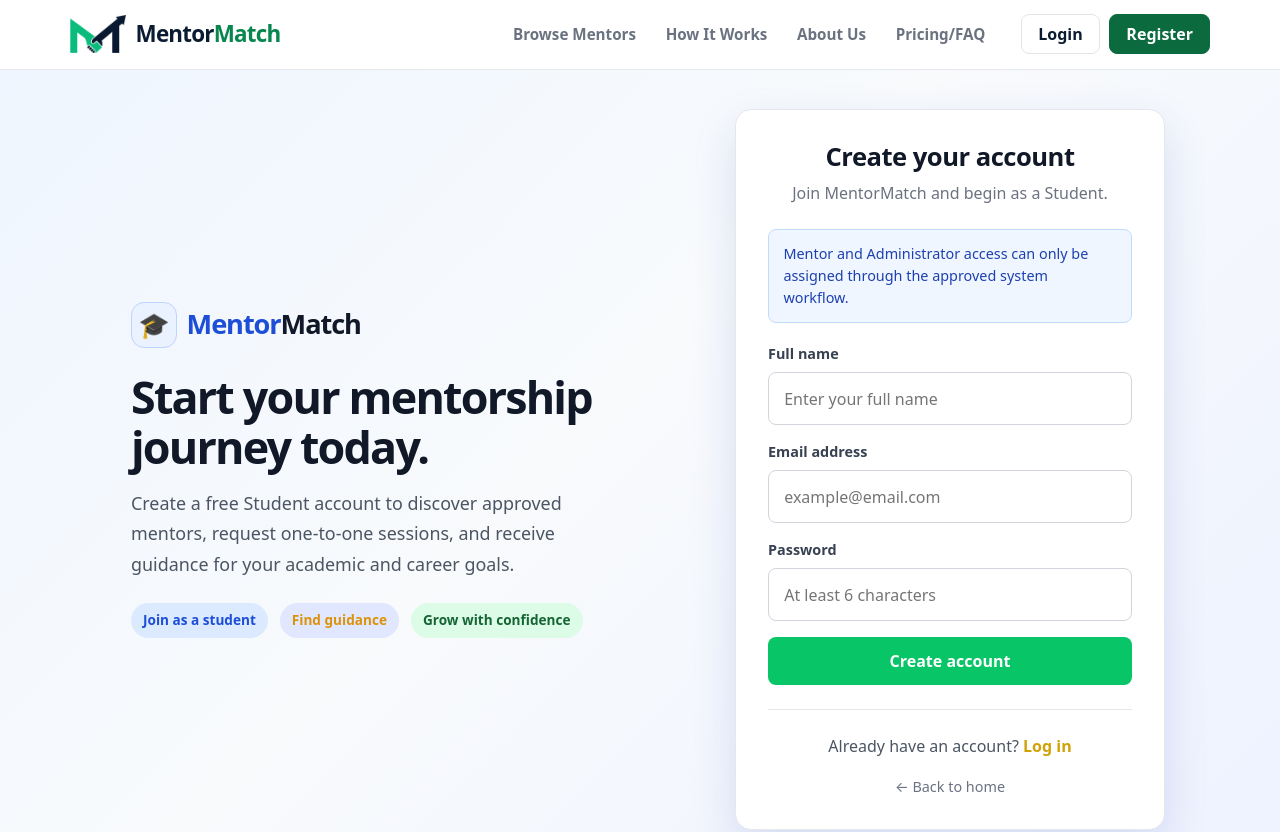
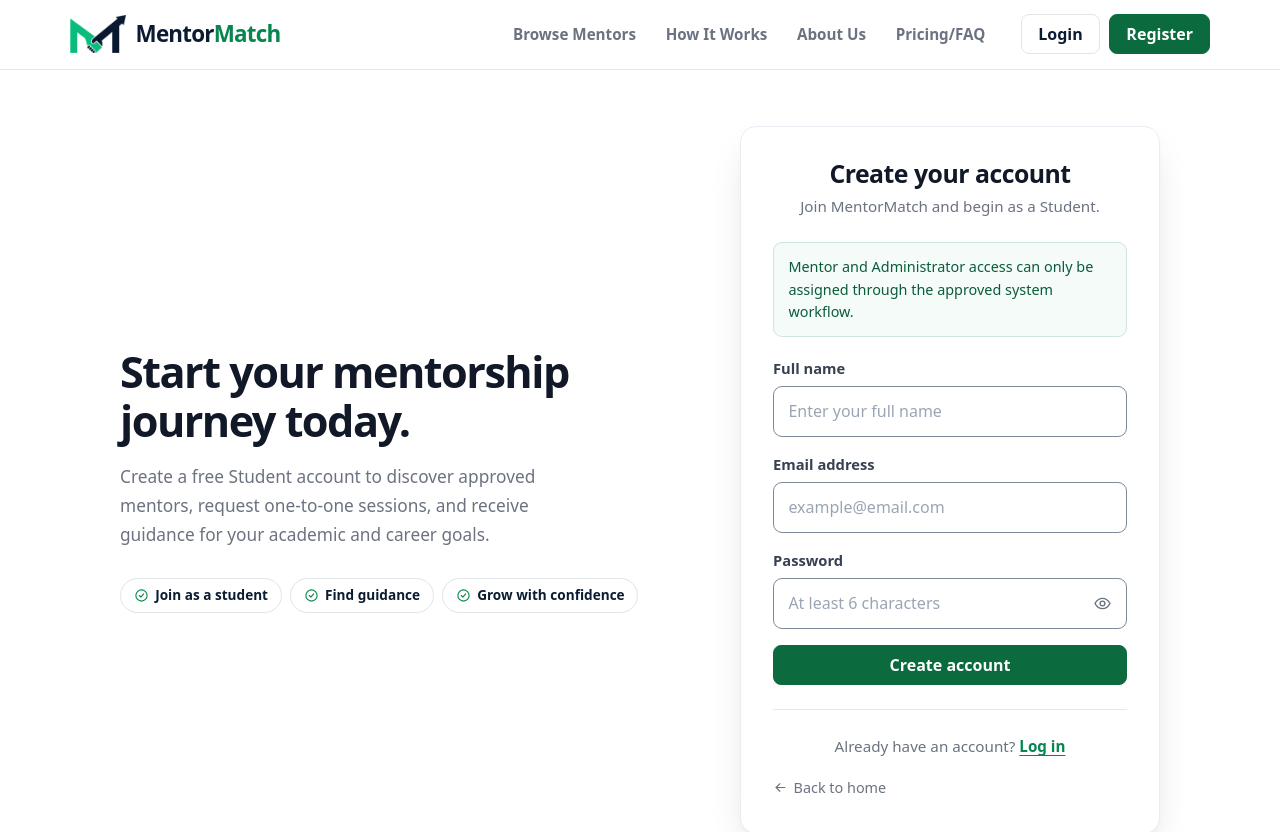
Before and after one commit to Bint2Harun/MentorMatch, a React (Vite) app: page /register in a window 1280 px wide. Shown: the top 832 px of the page. Built offline with nearby package versions, Linux system fonts and the light colour scheme; no server answers.

Commit message:
feat: enhance registration and authentication UI with new styles and components

```diff
--- a/src/marketing.css
+++ b/src/marketing.css
@@ -1088,6 +1088,13 @@
   color: #9aa5b4;
 }
 
+/* #7d8b99 reaches 3.49:1 on white, clearing WCAG 1.4.11 for the field boundary.
+   The lighter --border token measured only 1.27:1, which made the inputs hard
+   to distinguish from the card behind them. */
+.auth-input {
+  border-color: #7d8b99;
+}
+
 .auth-input:focus {
   border-color: var(--logo-green-text);
   box-shadow: 0 0 0 4px rgba(10, 194, 127, 0.16);
@@ -1157,6 +1164,18 @@
   text-underline-offset: 3px;
 }
 
+/* Informational banner inside a form card. */
+.auth-note {
+  margin-bottom: 1.25rem;
+  padding: 0.8rem 0.9rem;
+  border: 1px solid #cfe6da;
+  border-radius: 9px;
+  background: #f4fbf8;
+  color: #0b5c3b;
+  font-size: 0.9rem;
+  line-height: 1.55;
+}
+
 .auth-error {
   margin-bottom: 1rem;
   padding: 0.75rem 0.85rem;
@@ -1207,7 +1226,8 @@
   gap: 0.6rem;
   width: 100%;
   padding: 0.8rem 1rem;
-  border: 1px solid var(--border);
+  /* 3.49:1 on white, same reason as .auth-input above. */
+  border: 1px solid #7d8b99;
   border-radius: 10px;
   background: #ffffff;
   color: #374151;
--- a/src/pages/RegisterPage.jsx
+++ b/src/pages/RegisterPage.jsx
@@ -1,6 +1,14 @@
 import { useState } from "react";
 import { Link, useNavigate } from "react-router-dom";
 import { useAuth } from "../context/AuthContext";
+import {
+  CheckCircleIcon,
+  ArrowLeftIcon,
+  EyeIcon,
+  EyeOffIcon,
+} from "../components/Icons";
+
+const PILLS = ["Join as a student", "Find guidance", "Grow with confidence"];
 
 function RegisterPage() {
   const navigate = useNavigate();
@@ -12,6 +20,7 @@ function RegisterPage() {
   const [message, setMessage] = useState("");
   const [errorMessage, setErrorMessage] = useState("");
   const [submitting, setSubmitting] = useState(false);
+  const [showPassword, setShowPassword] = useState(false);
 
   const handleSubmit = async (event) => {
     event.preventDefault();
@@ -65,362 +74,153 @@ function RegisterPage() {
     }, 1500);
   };
 
-  const inputStyle = {
-    width: "100%",
-    boxSizing: "border-box",
-    padding: "0.85rem 0.95rem",
-    border: "1px solid #d1d5db",
-    borderRadius: "8px",
-    fontSize: "1rem",
-    outline: "none",
-  };
-
-  const labelStyle = {
-    display: "block",
-    marginBottom: "0.45rem",
-    fontWeight: 700,
-    color: "#374151",
-  };
-
   return (
-    <main
-      style={{
-        minHeight: "100vh",
-        display: "flex",
-        alignItems: "center",
-        justifyContent: "center",
-        padding: "2rem 1rem",
-        background:
-          "linear-gradient(135deg, #eff6ff 0%, #f8fafc 45%, #eef2ff 100%)",
-      }}
-    >
-      <div
-        style={{
-          width: "100%",
-          maxWidth: "1050px",
-          display: "grid",
-          gridTemplateColumns: "minmax(0, 1fr) minmax(340px, 430px)",
-          gap: "4rem",
-          alignItems: "center",
-        }}
-      >
-        {/* Branding side */}
-        <section
-          style={{
-            maxWidth: "520px",
-            padding: "1rem",
-          }}
-        >
-          <Link
-            to="/"
-            aria-label="MentorMatch home"
-            style={{
-              display: "inline-flex",
-              alignItems: "center",
-              gap: "0.6rem",
-              textDecoration: "none",
-              marginBottom: "1.5rem",
-            }}
-          >
-            <span
-              aria-hidden="true"
-              style={{
-                width: "46px",
-                height: "46px",
-                borderRadius: "13px",
-                display: "inline-flex",
-                alignItems: "center",
-                justifyContent: "center",
-                background: "#eaf1ff",
-                border: "1px solid #bfd3ff",
-                fontSize: "1.55rem",
-              }}
-            >
-              🎓
-            </span>
-
-            <span
-              style={{
-                fontWeight: 800,
-                fontSize: "1.7rem",
-                letterSpacing: "-0.04em",
-              }}
-            >
-              <span style={{ color: "#1d4ed8" }}>Mentor</span>
-              <span style={{ color: "#111827" }}>Match</span>
-            </span>
-          </Link>
-
-          <h1
-            style={{
-              fontSize: "2.8rem",
-              lineHeight: 1.12,
-              margin: "0 0 1rem",
-              color: "#111827",
-              letterSpacing: "-0.04em",
-            }}
-          >
+    // Inside MarketingLayout, which already owns the header, footer and the
+    // bottom-anchored flex column.
+    <div className="auth-page">
+      <div className="auth-layout">
+        <section className="auth-promo">
+          <h1 className="auth-title">
             Start your mentorship journey today.
           </h1>
 
-          <p
-            style={{
-              margin: 0,
-              maxWidth: "500px",
-              color: "#4b5563",
-              fontSize: "1.12rem",
-              lineHeight: 1.7,
-            }}
-          >
+          <p className="auth-lede">
             Create a free Student account to discover approved mentors, request
             one-to-one sessions, and receive guidance for your academic and
             career goals.
           </p>
 
-          <div
-            style={{
-              display: "flex",
-              gap: "0.75rem",
-              flexWrap: "wrap",
-              marginTop: "1.5rem",
-            }}
-          >
-            <span
-              style={{
-                background: "#dbeafe",
-                color: "#1d4ed8",
-                padding: "0.45rem 0.75rem",
-                borderRadius: "999px",
-                fontSize: "0.85rem",
-                fontWeight: 700,
-              }}
-            >
-              Join as a student
-            </span>
-
-            <span
-              style={{
-                background: "#e0e7ff",
-                color: "#db930c",
-                padding: "0.45rem 0.75rem",
-                borderRadius: "999px",
-                fontSize: "0.85rem",
-                fontWeight: 700,
-              }}
-            >
-              Find guidance
-            </span>
-
-            <span
-              style={{
-                background: "#dcfce7",
-                color: "#166534",
-                padding: "0.45rem 0.75rem",
-                borderRadius: "999px",
-                fontSize: "0.85rem",
-                fontWeight: 700,
-              }}
-            >
-              Grow with confidence
-            </span>
-          </div>
+          <ul className="auth-pills">
+            {PILLS.map((pill) => (
+              <li className="auth-pill" key={pill}>
+                <CheckCircleIcon width={15} height={15} />
+                {pill}
+              </li>
+            ))}
+          </ul>
         </section>
 
-        {/* Registration card */}
-        <section
-          aria-label="Registration form"
-          style={{
-            width: "100%",
-            background: "#ffffff",
-            padding: "2rem",
-            borderRadius: "16px",
-            boxShadow: "0 18px 45px rgba(30, 64, 175, 0.14)",
-            border: "1px solid #e5e7eb",
-          }}
-        >
-          <div style={{ textAlign: "center", marginBottom: "1.5rem" }}>
-            <h2
-              style={{
-                margin: "0 0 0.5rem",
-                color: "#111827",
-                fontSize: "1.6rem",
-              }}
-            >
-              Create your account
-            </h2>
-
-            <p style={{ margin: 0, color: "#6b7280", lineHeight: 1.5 }}>
+        <section className="auth-card" aria-label="Registration form">
+          <div className="auth-card-head">
+            <h2 className="auth-card-title">Create your account</h2>
+            <p className="auth-card-sub">
               Join MentorMatch and begin as a Student.
             </p>
           </div>
 
-          <div
-            style={{
-              marginBottom: "1.25rem",
-              padding: "0.8rem 0.9rem",
-              borderRadius: "8px",
-              background: "#eff6ff",
-              border: "1px solid #bfdbfe",
-              color: "#1e40af",
-              fontSize: "0.9rem",
-              lineHeight: 1.55,
-            }}
-          >
-            Mentor and Administrator access can only be assigned through the approved
-            system workflow.
+          <div className="auth-note">
+            Mentor and Administrator access can only be assigned through the
+            approved system workflow.
           </div>
 
           <form onSubmit={handleSubmit}>
-            <div style={{ marginBottom: "1rem" }}>
-              <label htmlFor="fullName" style={labelStyle}>
+            <div className="auth-field">
+              <label className="auth-label" htmlFor="fullName">
                 Full name
               </label>
 
               <input
                 id="fullName"
+                name="fullName"
                 type="text"
+                className="auth-input"
                 value={fullName}
                 onChange={(event) => setFullName(event.target.value)}
                 placeholder="Enter your full name"
                 autoComplete="name"
-                style={inputStyle}
               />
             </div>
 
-            <div style={{ marginBottom: "1rem" }}>
-              <label htmlFor="email" style={labelStyle}>
+            <div className="auth-field">
+              <label className="auth-label" htmlFor="email">
                 Email address
               </label>
 
               <input
                 id="email"
+                name="email"
                 type="email"
+                className="auth-input"
                 value={email}
                 onChange={(event) => setEmail(event.target.value)}
                 placeholder="example@email.com"
                 autoComplete="email"
-                style={inputStyle}
               />
             </div>
 
-            <div style={{ marginBottom: "1rem" }}>
-              <label htmlFor="password" style={labelStyle}>
+            <div className="auth-field">
+              <label className="auth-label" htmlFor="password">
                 Password
               </label>
 
+              <div className="auth-password-wrap">
                 <input
                   id="password"
-                type="password"
+                  name="password"
+                  type={showPassword ? "text" : "password"}
+                  className="auth-input"
                   value={password}
                   onChange={(event) => setPassword(event.target.value)}
                   placeholder="At least 6 characters"
                   autoComplete="new-password"
-                style={inputStyle}
                 />
+
+                <button
+                  type="button"
+                  className="auth-password-toggle"
+                  onClick={() => setShowPassword((visible) => !visible)}
+                  aria-label={
+                    showPassword ? "Hide password" : "Show password"
+                  }
+                  aria-pressed={showPassword}
+                >
+                  {showPassword ? (
+                    <EyeOffIcon width={19} height={19} />
+                  ) : (
+                    <EyeIcon width={19} height={19} />
+                  )}
+                </button>
+              </div>
             </div>
 
             {errorMessage && (
-              <div
-                role="alert"
-                style={{
-                  marginBottom: "1rem",
-                  padding: "0.75rem",
-                  borderRadius: "8px",
-                  color: "#b91c1c",
-                  background: "#fef2f2",
-                  border: "1px solid #fecaca",
-                  fontSize: "0.92rem",
-                }}
-              >
+              <div className="auth-error" role="alert">
                 {errorMessage}
               </div>
             )}
 
             {message && (
-              <div
-                role="status"
-                style={{
-                  marginBottom: "1rem",
-                  padding: "0.75rem",
-                  borderRadius: "8px",
-                  color: "#166534",
-                  background: "#f0fdf4",
-                  border: "1px solid #bbf7d0",
-                  fontSize: "0.92rem",
-                  lineHeight: 1.5,
-                }}
-              >
-                {message}
+              <div className="auth-success" role="status">
+                <CheckCircleIcon width={18} height={18} />
+                <span>{message}</span>
               </div>
             )}
 
             <button
               type="submit"
+              className="btn btn-primary auth-submit"
               disabled={submitting}
-              style={{
-                width: "100%",
-                border: "none",
-                borderRadius: "8px",
-                padding: "0.9rem 1rem",
-                background: submitting ? "#93c5fd" : "#08c567",
-                color: "#ffffff",
-                fontSize: "1rem",
-                fontWeight: 700,
-                cursor: submitting ? "not-allowed" : "pointer",
-              }}
             >
               {submitting ? "Creating account..." : "Create account"}
             </button>
           </form>
 
-          <div
-            style={{
-              margin: "1.5rem 0",
-              borderTop: "1px solid #e5e7eb",
-            }}
-          />
+          <hr className="auth-rule" />
 
-          <p
-            style={{
-              textAlign: "center",
-              margin: 0,
-              color: "#4b5563",
-              lineHeight: 1.6,
-            }}
-          >
+          <p className="auth-foot">
             Already have an account?{" "}
-            <Link
-              to="/login"
-              style={{
-                color: "#d1a207",
-                fontWeight: 700,
-                textDecoration: "none",
-              }}
-            >
+            <Link to="/login" className="text-link">
               Log in
             </Link>
           </p>
 
-          <p
-            style={{
-              textAlign: "center",
-              margin: "1rem 0 0",
-              fontSize: "0.9rem",
-            }}
-          >
-            <Link
-              to="/"
-              style={{
-                color: "#6b7280",
-                textDecoration: "none",
-              }}
-            >
-              ← Back to home
+          <Link to="/" className="auth-back">
+            <ArrowLeftIcon width={15} height={15} />
+            Back to home
           </Link>
-          </p>
         </section>
       </div>
-    </main>
+    </div>
   );
 }
 
```
Also changed, not shown: 1 other file (tests, documents, lock files or other folders). Lines whose indentation alone changed are shown as unchanged.
